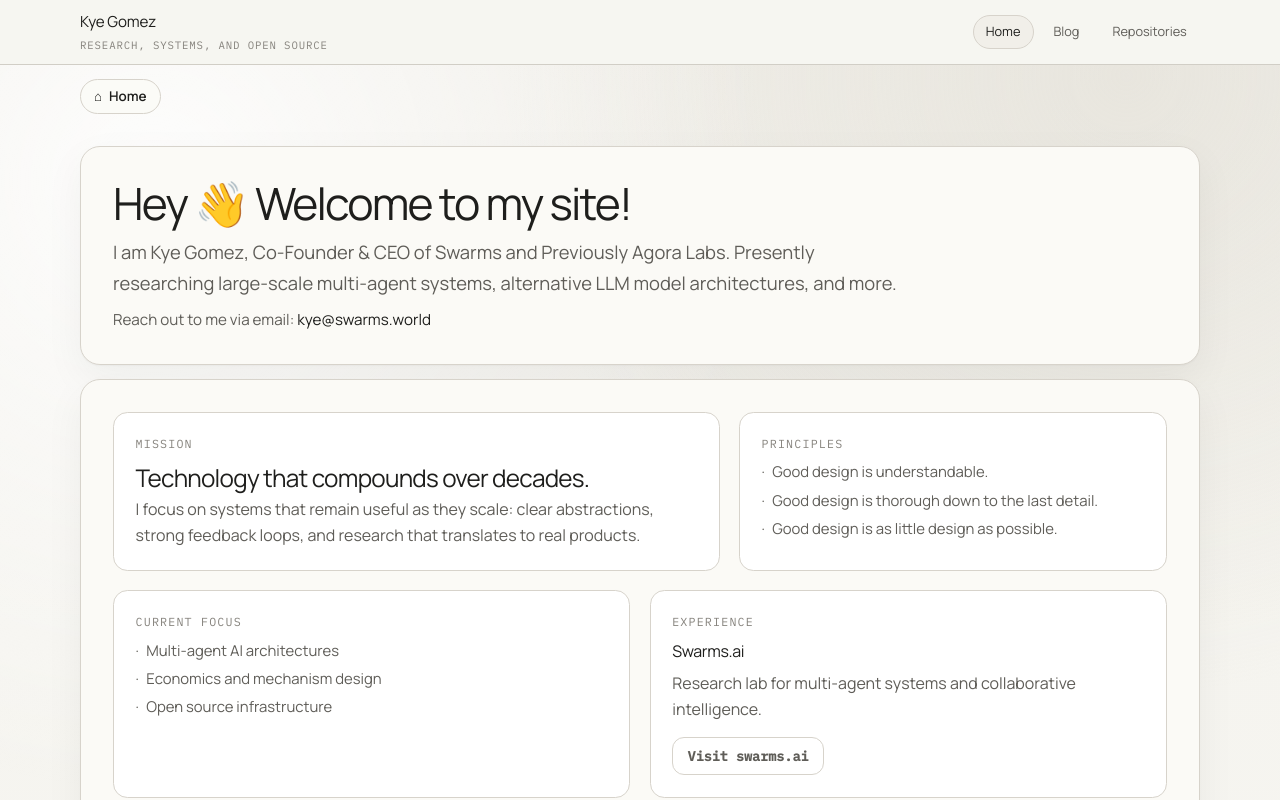
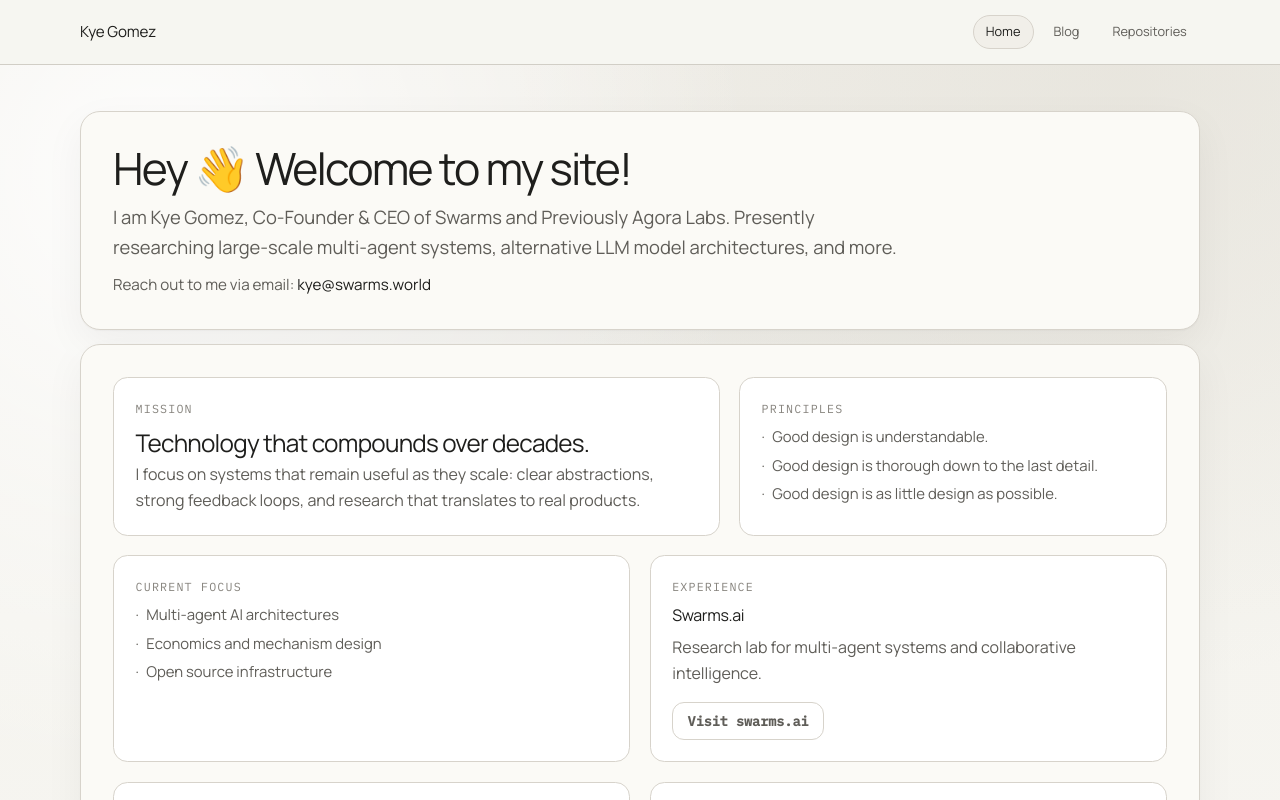
Before and after one commit to kyegomez/kyegomez-com, a Next.js app: page / in a window 1280 px wide. Shown: the top 800 px of the page. Built offline with nearby package versions, Linux system fonts and the light colour scheme.

Commit message:
update navbar

```diff
--- a/app/components/back-button.tsx
+++ b/app/components/back-button.tsx
@@ -24,10 +24,12 @@
           <span>Go back</span>
         </button>
       )}
-      <Link href="/" className="page-action-btn" aria-label="Go home">
-        <span aria-hidden="true">&#8962;</span>
-        <span>Home</span>
-      </Link>
+      {pathname !== '/' && (
+        <Link href="/" className="page-action-btn" aria-label="Go home">
+          <span aria-hidden="true">&#8962;</span>
+          <span>Home</span>
+        </Link>
+      )}
     </div>
   );
 }
--- a/app/components/nav.tsx
+++ b/app/components/nav.tsx
@@ -15,8 +15,9 @@
     <header className="site-header">
       <div className="site-header-inner">
         <div>
-          <p className="brand-title">Kye Gomez</p>
-          <p className="brand-subtitle">Research, Systems, and Open Source</p>
+          <Link href="/" className="brand-title-link">
+            <p className="brand-title">Kye Gomez</p>
+          </Link>
         </div>
         <nav className="site-nav" aria-label="Primary navigation">
           {navItems.map((item) => (
--- a/app/global.css
+++ b/app/global.css
@@ -254,6 +254,10 @@
   margin: 0;
   font-size: 0.95rem;
   letter-spacing: -0.01em;
+}
+
+.brand-title-link {
+  text-decoration: none;
 }
 
 .brand-subtitle {
```
